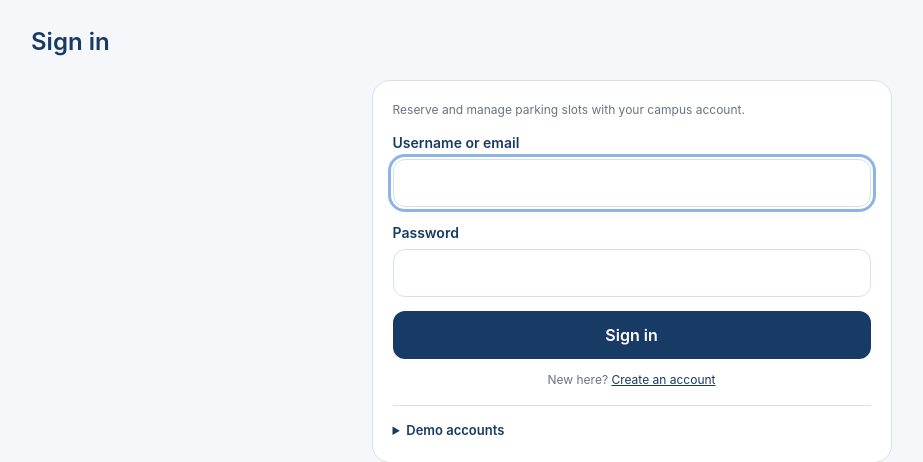
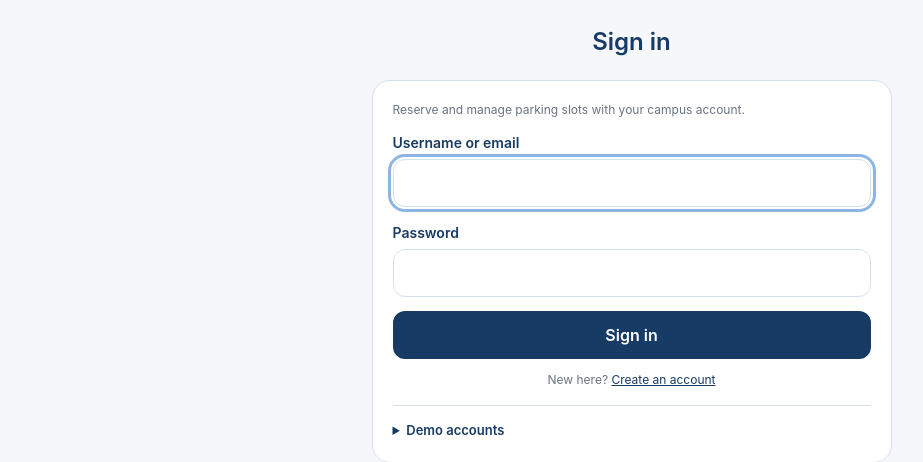
Before and after one commit to rshdvllnv/campus-parking-space-locator, a Flask app: page /login?next=/account in a window 1280 px wide. Shown: the part 73-535 px from the top of the page, without its empty margins (1-924 px from the left). Run offline with Flask 3, Linux system fonts and the light colour scheme; data comes from the database, SQL or seed files in the repository; some libraries are stand-ins or nearby versions.

Commit message:
Center Sign in and Create account page headings

```diff
--- a/public/style.css
+++ b/public/style.css
@@ -34,6 +34,7 @@ header.top{position:sticky;top:0;z-index:40;background:#fff;border-bottom:1px so
 .navband{background:transparent}
 .navrow{width:100%;max-width:1280px;margin:0 auto;border-bottom:0;padding:20px 32px 0;display:flex;align-items:center;gap:12px;min-height:0;flex-wrap:wrap}
 .navrow h1,h1.title{font-size:20px;line-height:28px;margin:0;font-weight:600}
+.navrow.center{justify-content:center}
 a.back{display:inline-flex;align-items:center;min-height:44px;min-width:44px;padding:0 8px;color:var(--navy);font-weight:600;text-decoration:none;font-size:14px}
 main{width:100%;max-width:1280px;margin:0 auto;padding:16px 32px 24px;flex:1;display:flex;flex-direction:column;gap:16px}
 .card{border:1px solid var(--border);border-radius:16px;padding:16px;background:#fff}
--- a/templates/login.html
+++ b/templates/login.html
@@ -1,7 +1,7 @@
 {% extends "base.html" %}
 {% block cls %}mid{% endblock %}
 {% block title %}Sign in · Campus Parking{% endblock %}
-{% block nav %}<div class="navrow"><h1>Sign in</h1></div>{% endblock %}
+{% block nav %}<div class="navrow center"><h1>Sign in</h1></div>{% endblock %}
 {% block body %}
 <div class="authcard">
   <p class="muted" style="margin-top:0">Reserve and manage parking slots with your campus account.</p>
--- a/templates/register.html
+++ b/templates/register.html
@@ -1,7 +1,7 @@
 {% extends "base.html" %}
 {% block cls %}mid{% endblock %}
 {% block title %}Create account · Campus Parking{% endblock %}
-{% block nav %}<div class="navrow"><h1>Create account</h1></div>{% endblock %}
+{% block nav %}<div class="navrow center"><h1>Create account</h1></div>{% endblock %}
 {% block body %}
 <div class="authcard">
   <p class="muted" style="margin-top:0">A driver account lets you reserve slots, manage vehicles and confirm arrivals.</p>
```
